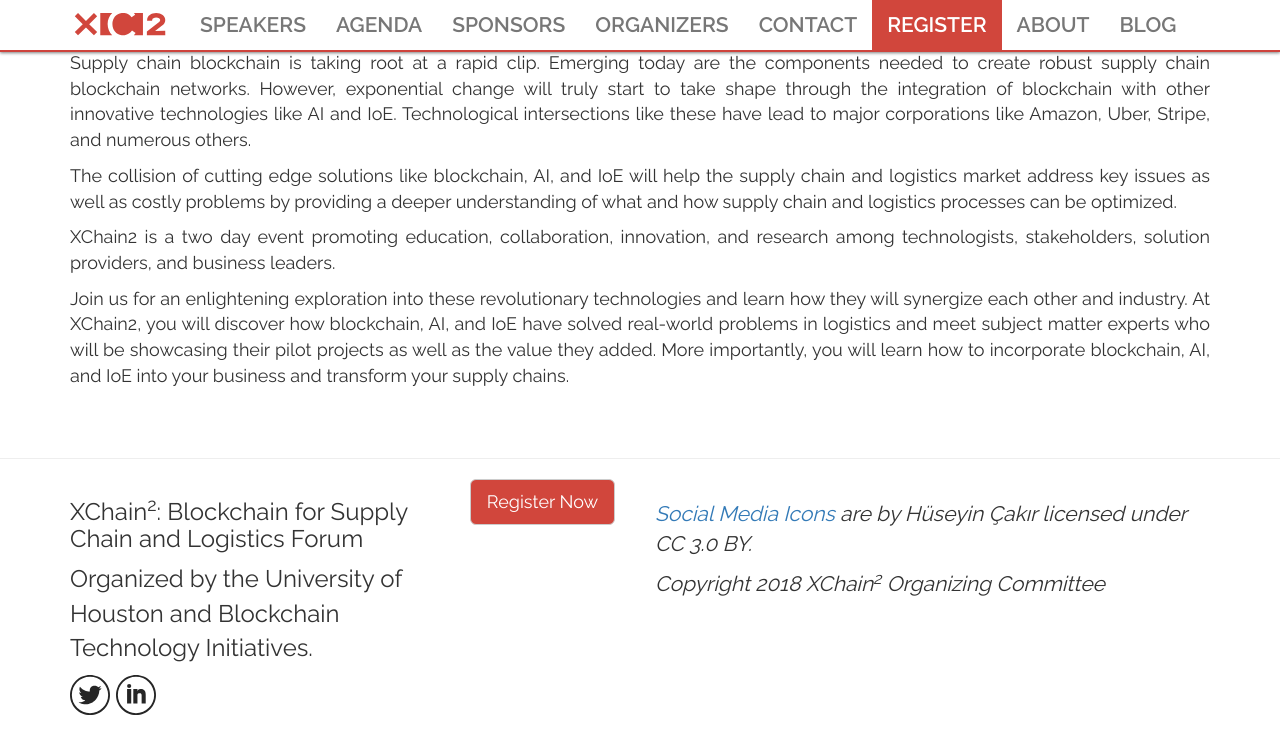
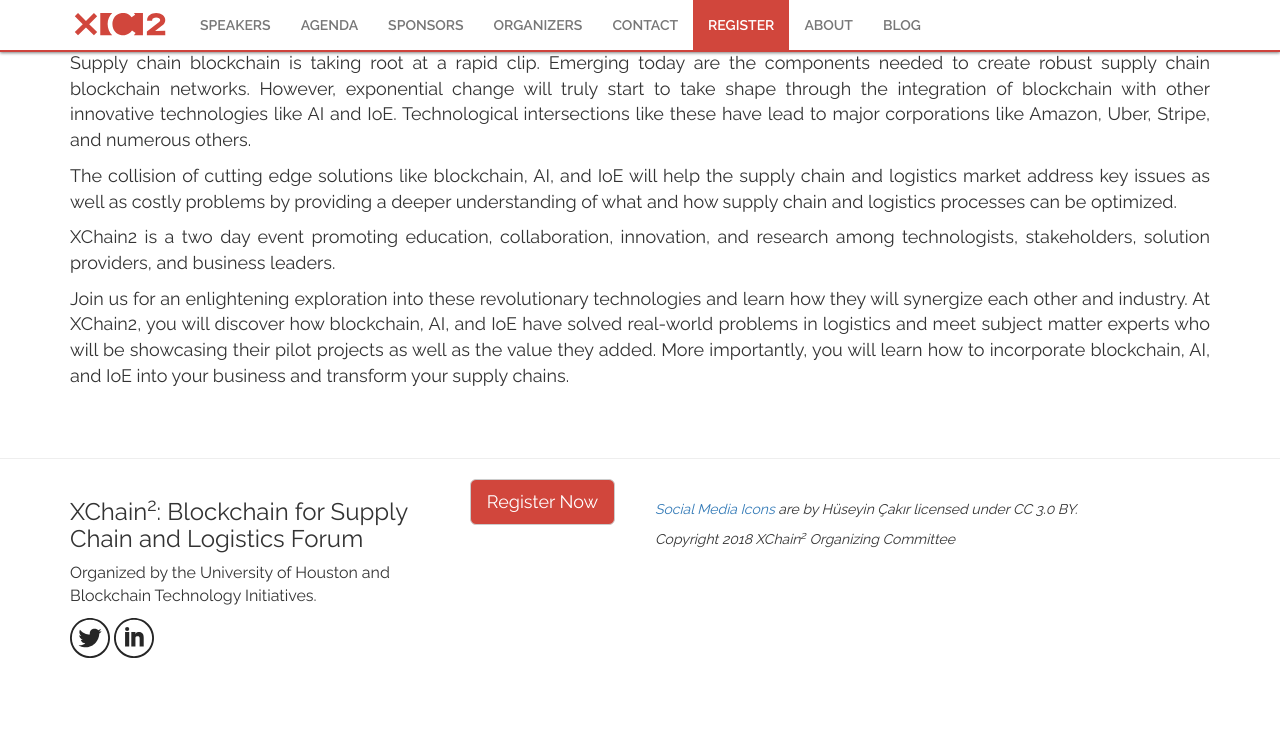
Before and after one commit to gnawalishyam/jekyll, a Jekyll site: the page built from blog.html, in a window 1280 px wide. Shown: the top 754 px of the page. Built offline with Jekyll 4.4.1, drawn with Linux system fonts in a browser that asks for light colours; some web fonts are replaced.

Commit message:
Remove extra header code
fonts, google apis, style sheets and various screen parameters

```diff
--- a/blog.html
+++ b/blog.html
@@ -10,87 +10,7 @@
 	<meta name="keywords" content="blockchain, supply chain, logistics, houston, event, forum, xchain2">
 	<meta name="description" content="The Blockchain for Supply Chain and Logistics Forum is a two-day event to promote education, collaboration, innovation, and research in the supply chain and logistics industries.">
 	<meta name="viewport" content="width=device-width, initial-scale=1.0">
-	<title>xChain2: Blockchain for Supply Chain and Logistics Forum</title>
-	<link href="https://fonts.googleapis.com/css?family=Droid+Serif|Roboto+Mono" rel="stylesheet">
-	<link href="https://fonts.googleapis.com/css?family=Raleway:400,600,700" rel="stylesheet">
-	<link href="https://fonts.googleapis.com/css?family=Merriweather:400,700,900" rel="stylesheet">
-	<link rel="stylesheet" href="/res/normalize.min.css">
-	<link rel="stylesheet" href="/res/jquery-ui-1.10.4.custom.min.css">
-	<link rel="stylesheet" href="/res/bootstrap-patched.min.css">
-	<link rel="stylesheet" href="/res/bootstrap-xxs.min.css">
-	<link rel="stylesheet" href="/res/jasny-bootstrap.min.css">
-	<link rel="stylesheet" href="/styles.css">
-
-	<script async src="https://www.googletagmanager.com/gtag/js?id=UA-111751423-2"></script>
-	<script>
-		window.dataLayer = window.dataLayer || [];
-		function gtag(){dataLayer.push(arguments);}
-		gtag('js', new Date());
-		gtag('config', 'UA-111751423-2');
-	</script>
-
-	<style type="text/css" media="screen">
-		p, li{
-			font-size: 1.5em;
-		}
-		#btn_register{
-			color: white;
-			text-decoration: none;
-			padding: 20px;
-		}
-		/*MEDIA QUERIES*/
-		/* Phones */
-		@media only screen and (max-width: 600px) {
-			#main_body{
-				padding-left: 30px;
-				padding-right: 30px;
-			}
-		}
-		/* Portrait tablets and large phones */
-		@media only screen and (min-width: 600px) {
-			#main_body{
-				padding-left: 30px;
-				padding-right: 30px;
-			}
-		}
-		/* Landscape tablets */
-		@media only screen and (min-width: 768px) {
-			#main_body{
-				padding-left: 30px;
-				padding-right: 30px;
-			}
-		}
-		/* Laptops and desktops */
-		@media only screen and (min-width: 992px) {
-			#main_body{
-				padding-left: 140px;
-				padding-right: 140px;
-			}
-		}
-		/* Large laptops and desktops */
-		@media only screen and (min-width: 1200px) {
-			#main_body{
-				padding-left: 400px;
-				padding-right: 400px;
-			}
-		}
-		/*MEDIA QUERIES*/
-		/*CSS FOR Blocked Text*/
-		.notedText {
-			width: 100%;
-			overflow: hidden;
-			border: 1px solid #dde5ed;
-			background: #f8fafd;
-			color: #758fa3;
-		}
-		.notedText p {
-			line-height: 30px;
-			margin-bottom: 20px;
-			font-style: italic;
-			padding-left: 15px;
-		}
-		/*End OF CSS FOR Blocked Text*/
-	</style>
+	<title>XChain2: Blockchain for Supply Chain and Logistics Forum</title>
 
 </head>
 <body>
```
